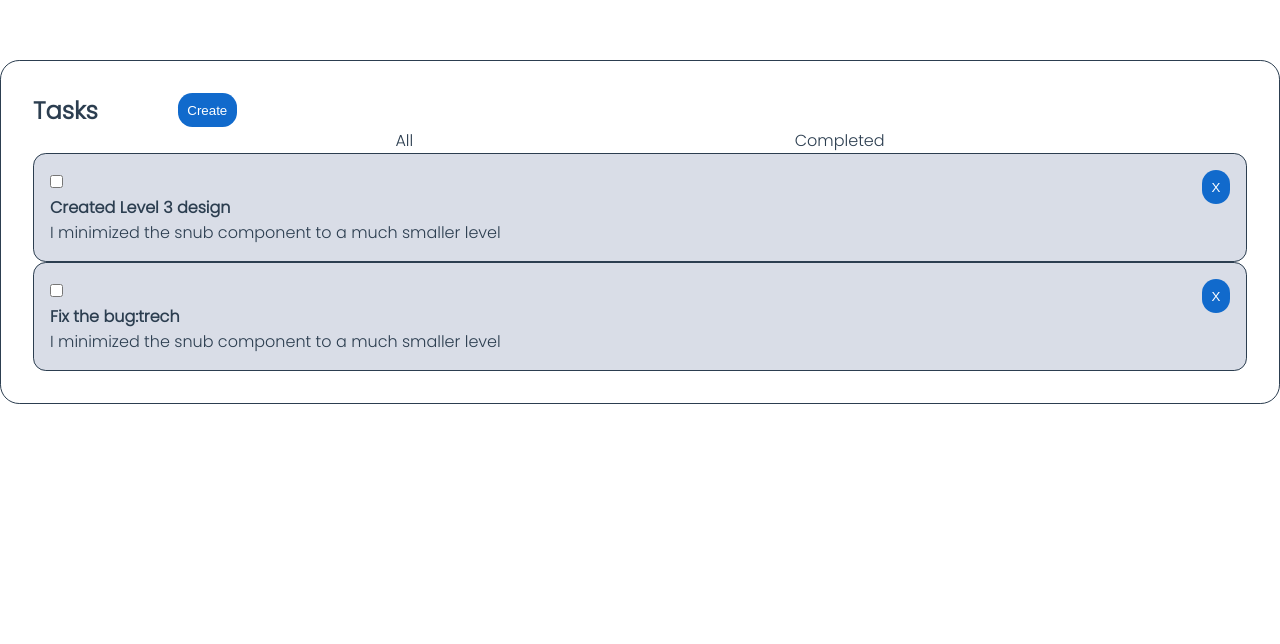
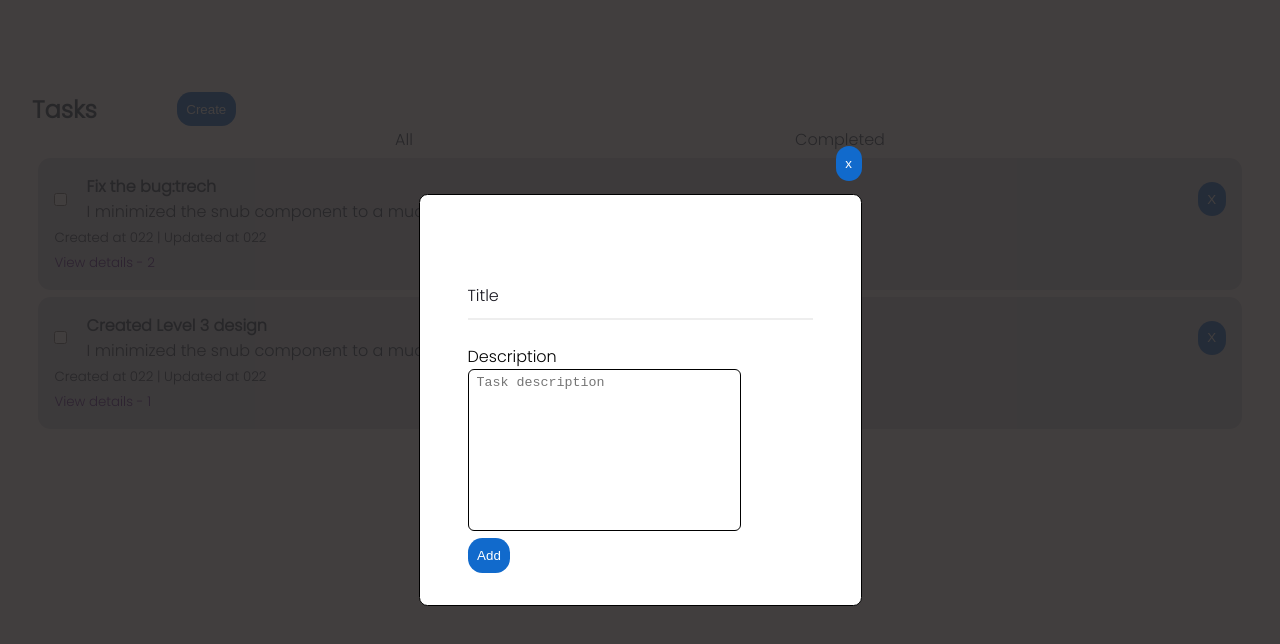
Before and after one commit to spykelion/first-vue, a Vue app: page / in a window 1280 px wide. Both pictures are taken after a click on the button "Create". Shown: the top 644 px of the page. Built offline with nearby package versions, Linux system fonts and the light colour scheme.

Commit message:
modify form injestion

```diff
--- a/package.json
+++ b/package.json
@@ -8,7 +8,8 @@
     "preview": "vite preview"
   },
   "dependencies": {
-    "vue": "^3.2.25"
+    "vue": "^3.2.25",
+    "vue-router": "4"
   },
   "devDependencies": {
     "@vitejs/plugin-vue": "^2.2.0",
--- a/src/components/Todo.vue
+++ b/src/components/Todo.vue
@@ -1,20 +1,62 @@
 <script setup>
-import { ref } from "vue";
+import { reactive, ref } from "vue";
 import { store } from "../store";
-// console.log(store.todos)
 
-const mytodo = ref({
+const mytodo = reactive({
   title: "",
   body: "",
 });
+
 const items = ["All", "Completed"];
+function openOverlay() {
+  document.getElementById("overlay").style.display = "flex";
+}
+function closeOverlay() {
+  document.getElementById("overlay").style.display = "none";
+}
 </script>
 
 <template>
+  <div id="overlay" class="center">
+    <div class="modal-content">
+      <button class="close" @click="closeOverlay">x</button>
+      <div class="form">
+        <form class="card-form" @submit.prevent="store.create(mytodo)">
+          <div class="input">
+            <input
+              v-model.trim.lazy="mytodo.title"
+              type="text"
+              class="input-field"
+              required
+            />
+            <label class="input-label">Title</label>
+          </div>
+          <div class="action">
+            <p class="input">Description</p>
+            <textarea
+              v-model.lazy.trim="mytodo.body"
+              placeholder="Task description"
+              rows="10"
+              cols="30"
+              class="ui-autocomplete-input"
+              role="textbox"
+            ></textarea>
+          </div>
+               <button id="add" class="action-button">
+            Add
+          </button>
+        </form>
+        <div class="action">
+
+        </div>
+      </div>
+    </div>
+  </div>
+
   <div class="todo task">
     <header>
       <h2>Tasks</h2>
-      <button>Create</button>
+      <button @click="openOverlay">Create</button>
     </header>
     <nav>
       <ul>
@@ -24,8 +66,10 @@ const items = ["All", "Completed"];
       </ul>
     </nav>
     <ul class="todo-items">
-      <li v-for="todo in store.todos" :key="todo.dateCreated">
-        <div>
+      <h3>{{ (store.todos.length < 1 && "No task today") || "" }}</h3>
+      <li v-for="todo in [...store.todos].reverse()" :key="todo.dateCreated">
+        <div class="items">
+          <div class="item">
             <input
               type="checkbox"
               :name="todo.title"
@@ -39,7 +83,23 @@ const items = ["All", "Completed"];
             </label>
           </div>
           <button @click="store.delete(todo.id)">X</button>
+        </div>
+        <span>
+          <small
+            >Created at {{ todo.dateCreated }} | Updated at
+            {{ todo.dateUpdated }}</small
+          >
+        </span>
+        <p>
+          <small
+            ><a href="">View details - {{ todo.id }}</a></small
+          >
+        </p>
       </li>
+      <p>
+        <a href="">{{ (store.todos.length > 5 && "View all") || "" }}</a>
+      </p>
+      <h3></h3>
     </ul>
   </div>
 </template>
@@ -52,7 +112,7 @@ header {
 .task {
   padding: 2rem;
   border-radius: 1.2rem;
-  border: 1px solid;
+  //   border: 1px solid;
 }
 
 nav {
@@ -62,16 +122,6 @@ nav {
     gap: 1.2rem;
     justify-content: space-evenly;
   }
-}
-
-form {
-  input {
-    display: block;
-  }
-  textarea {
-    display: block;
-  }
-  margin: 5rem;
 }
 
 button {
@@ -90,12 +140,13 @@ button {
 }
 .todo-items {
   li {
-    border: 1px solid;
-    display: flex;
+    // border: 1px solid;
+    // display: flex;
     justify-content: space-between;
     background: #d9dde7;
     border-radius: 0.8rem;
     padding: 1rem;
+    margin: 0.4rem;
     span,
     label {
       display: inline-block;
@@ -103,6 +154,113 @@ button {
     label {
       display: block;
     }
+    .items {
+      display: flex;
+      gap: 1.2rem;
+      justify-content: space-between;
+      button {
+        align-self: center;
+      }
+      .item {
+        display: flex;
+        gap: 1.2rem;
+        label,
+        input {
+          align-self: center;
+        }
+      }
+    }
+  }
+}
+
+#overlay {
+  position: fixed; /* Sit on top of the page content */
+  display: none; /* Hidden by default */
+  align-items: center;
+  justify-content: center;
+  width: 100%; /* Full width (cover the whole page) */
+  height: 100%; /* Full height (cover the whole page) */
+  top: 0;
+  left: 0;
+  right: 0;
+  bottom: 0;
+  color: rgb(0, 0, 0);
+  background-color: rgba(39, 36, 36, 0.877); /* Black background with opacity */
+  z-index: 2; /* Specify a stack order in case you're using a different order for other elements */
+
+  .modal-content {
+    z-index: 3;
+    //  pointer-events: none !important;
+    position: relative;
+    .close {
+      position: absolute;
+      top: -3rem;
+      right: 0rem;
+    }
+    .form {
+      background: #ffff;
+      border: 1px solid;
+      border-radius: 0.53rem;
+      padding: 2rem;
+    }
+  }
+}
+.card-form {
+  padding: 2rem 1rem 0;
+}
+
+.input {
+  display: flex;
+  flex-direction: column-reverse;
+  position: relative;
+  padding-top: 1.5rem;
+  & + .input {
+    margin-top: 1.5rem;
+  }
+}
+
+.input-label {
+  color: #17161f;
+  position: absolute;
+  top: 1.5rem;
+  transition: 0.25s ease;
+}
+
+.input-field {
+  border: 0;
+  z-index: 1;
+  background-color: transparent;
+  border-bottom: 2px solid #eee;
+  font: inherit;
+  font-size: 1.125rem;
+  padding: 0.25rem 0;
+  &:focus,
+  &:valid {
+    outline: 0;
+    border-bottom-color: #17161f;
+    & + .input-label {
+      color: #17161f;
+      transform: translateY(-1.5rem);
+    }
+  }
+}
+textarea {
+  resize: none;
+  -moz-border-bottom-colors: none;
+  -moz-border-left-colors: none;
+  -moz-border-right-colors: none;
+  -moz-border-top-colors: none;
+  background: inherit;
+  border-color: -moz-use-text-color #ffffff #ffffff -moz-use-text-color;
+  border-image: none;
+  border-radius: 6px;
+  border: 1px solid;
+
+  padding: 5px 8px;
+  transition: background-color 0.2s ease 0s;
+  &:focus {
+    background: none repeat scroll 0 0 #ffffff;
+    outline-width: 0;
   }
 }
 </style>
```
Also changed, not shown: 1 other file (tests, documents, lock files or other folders). Lines whose indentation alone changed are shown as unchanged.
